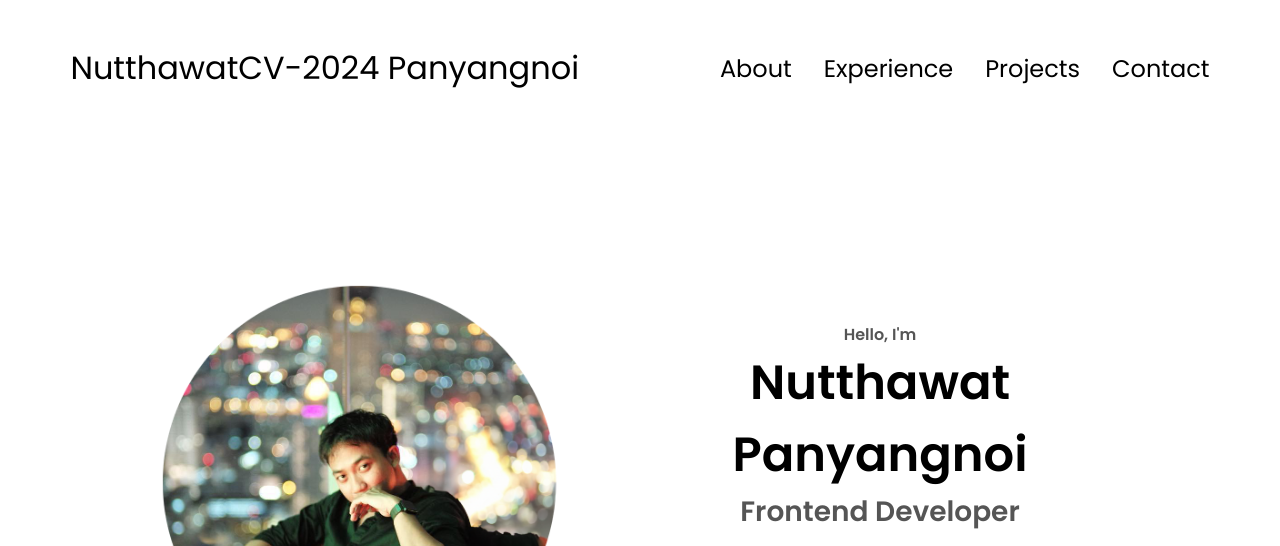
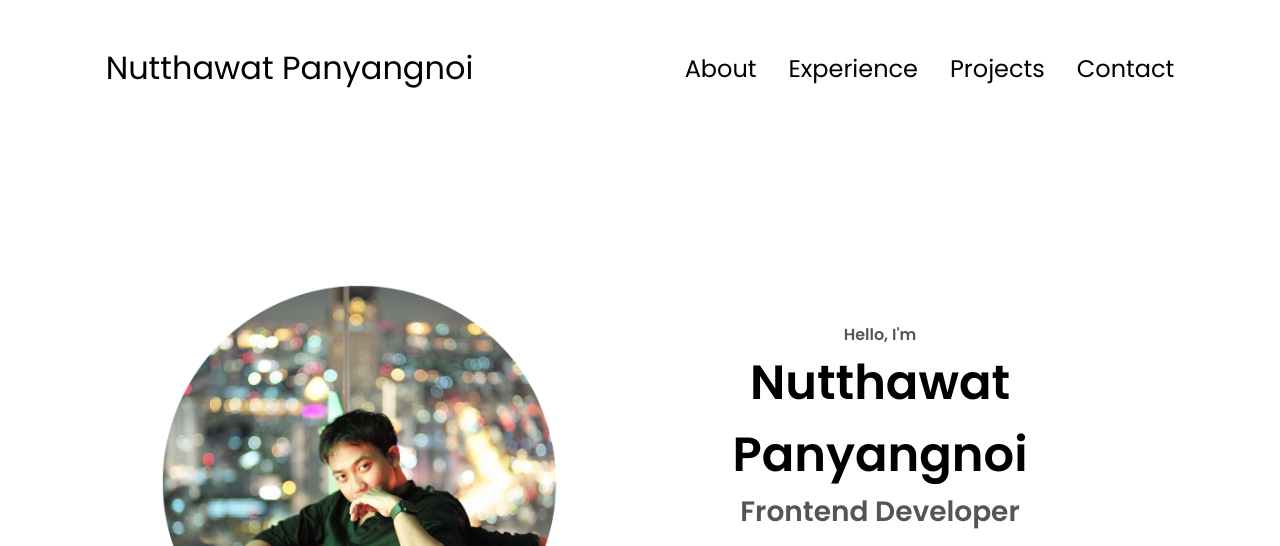
Before and after one commit to kur0neko/PersonalWebsite, a plain HTML site: page index.html in a window 1280 px wide. Shown: the top 546 px of the page. Drawn offline with Linux system fonts and the light colour scheme.

Commit message:
revert name back

```diff
--- a/index.html
+++ b/index.html
@@ -10,7 +10,7 @@
     </head>
     <body>
         <nav id="desktop-nav">
-            <div class="logo">NutthawatCV-2024 Panyangnoi</div>
+            <div class="logo">Nutthawat Panyangnoi</div>
             <div>
                 <ul class="nav-links">
                     <li><a href="#about">About</a></li>
@@ -21,7 +21,7 @@
             </div>
         </nav>
         <nav id="hamburger-nav">
-            <div class="logo">Nutthawat Panyangnoi (Nathan)</div>
+            <div class="logo">Nutthawat Panyangnoi</div>
             <div class="hamburger-menu">
                 <div class="hamburger-icon" onclick="toggleMenu()">
                     <span></span>
```
